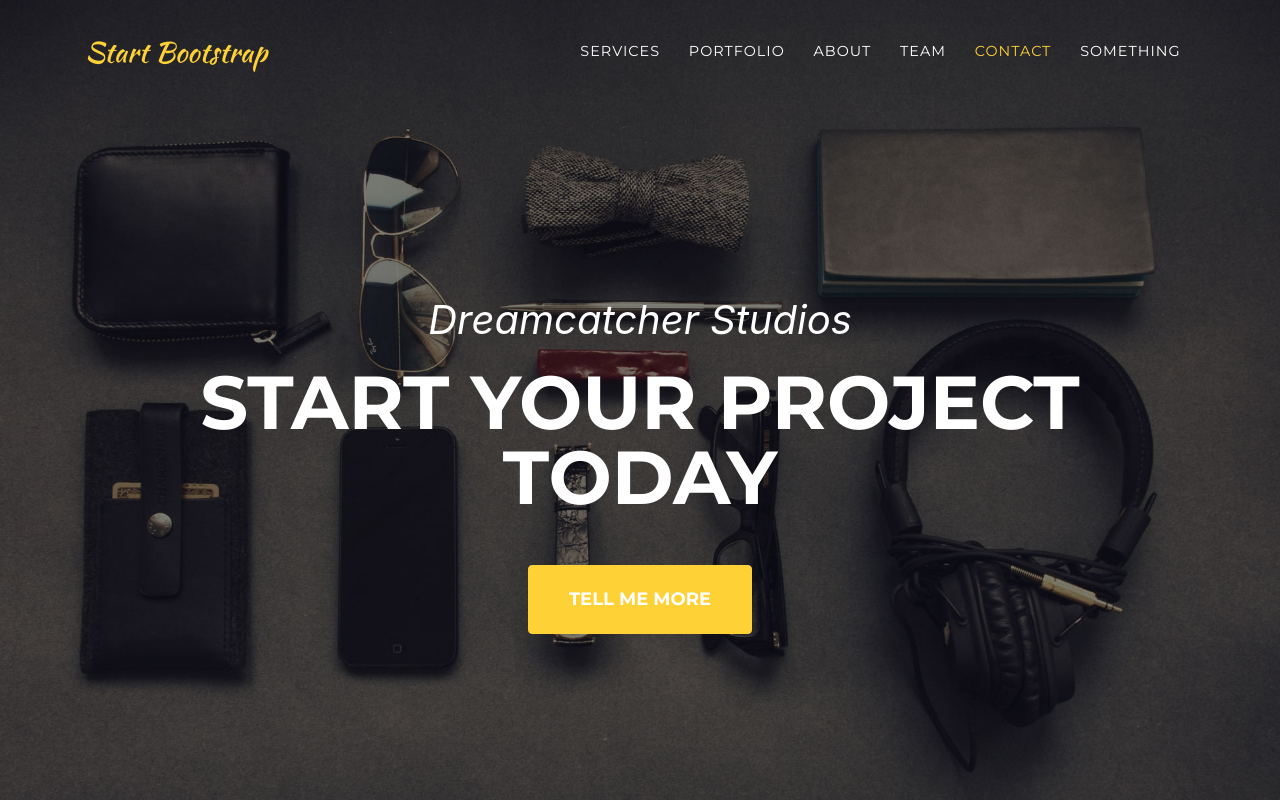
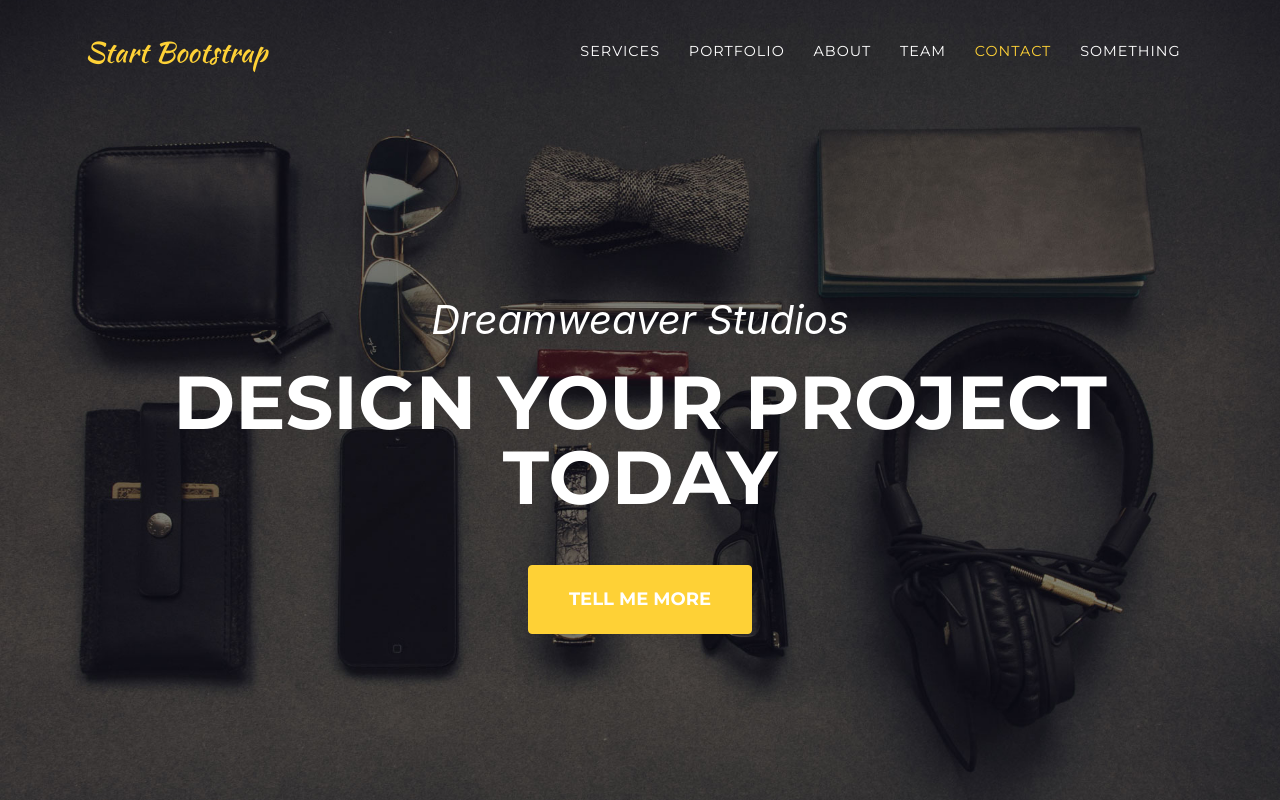
Before and after one commit to zmarkan/circleci-demo, a website: page index.html in a window 1280 px wide. Shown: the top 800 px of the page. Drawn offline with nearby package versions, Linux system fonts and the light colour scheme; a web font is replaced by a local one.

Commit message:
Make breaking changes

```diff
--- a/index.html
+++ b/index.html
@@ -64,8 +64,8 @@
   <header class="masthead">
     <div class="container">
       <div class="intro-text">
-        <div class="intro-lead-in">Dreamcatcher Studios</div>
-        <div class="intro-heading text-uppercase">Start Your Project Today</div>
+        <div class="intro-lead-in">Dreamweaver Studios</div>
+        <div class="intro-heading text-uppercase">Design Your Project Today</div>
         <a class="btn btn-primary btn-xl text-uppercase js-scroll-trigger" href="#services">Tell Me More</a>
       </div>
     </div>
```
